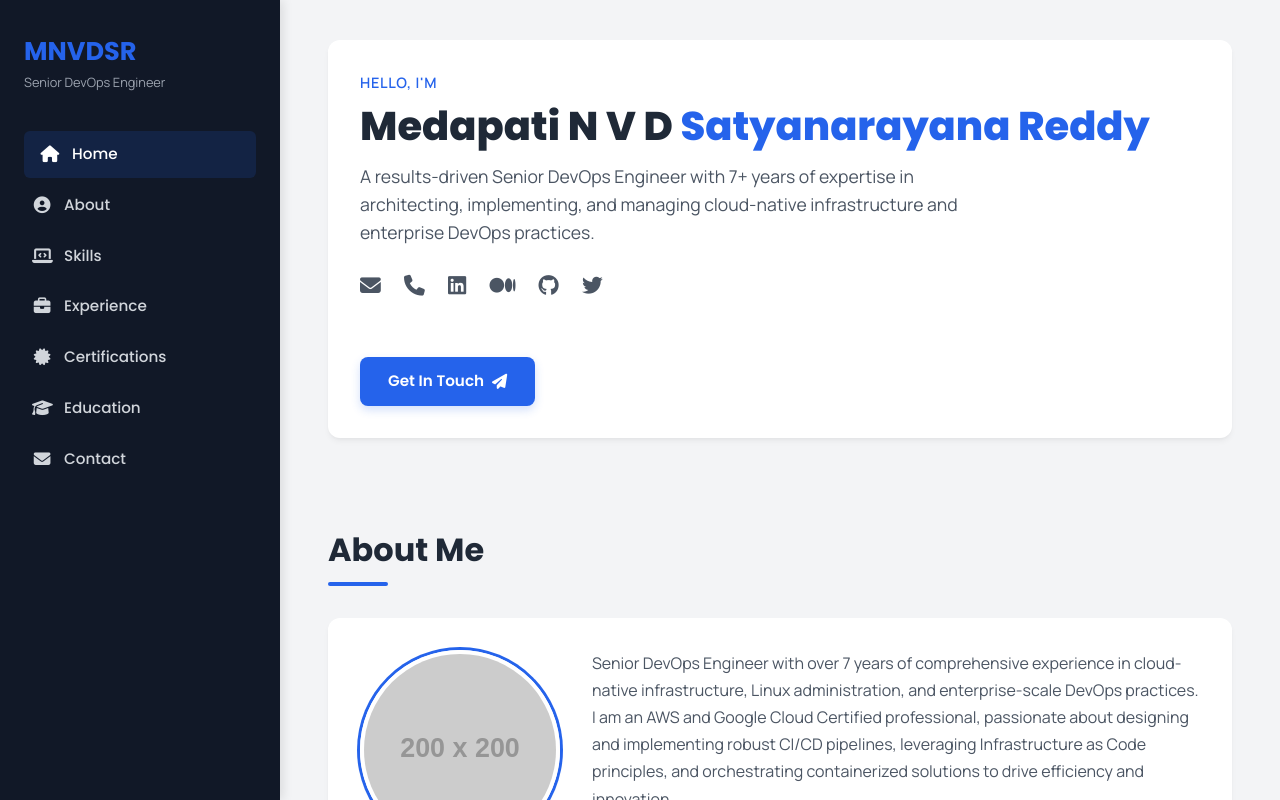
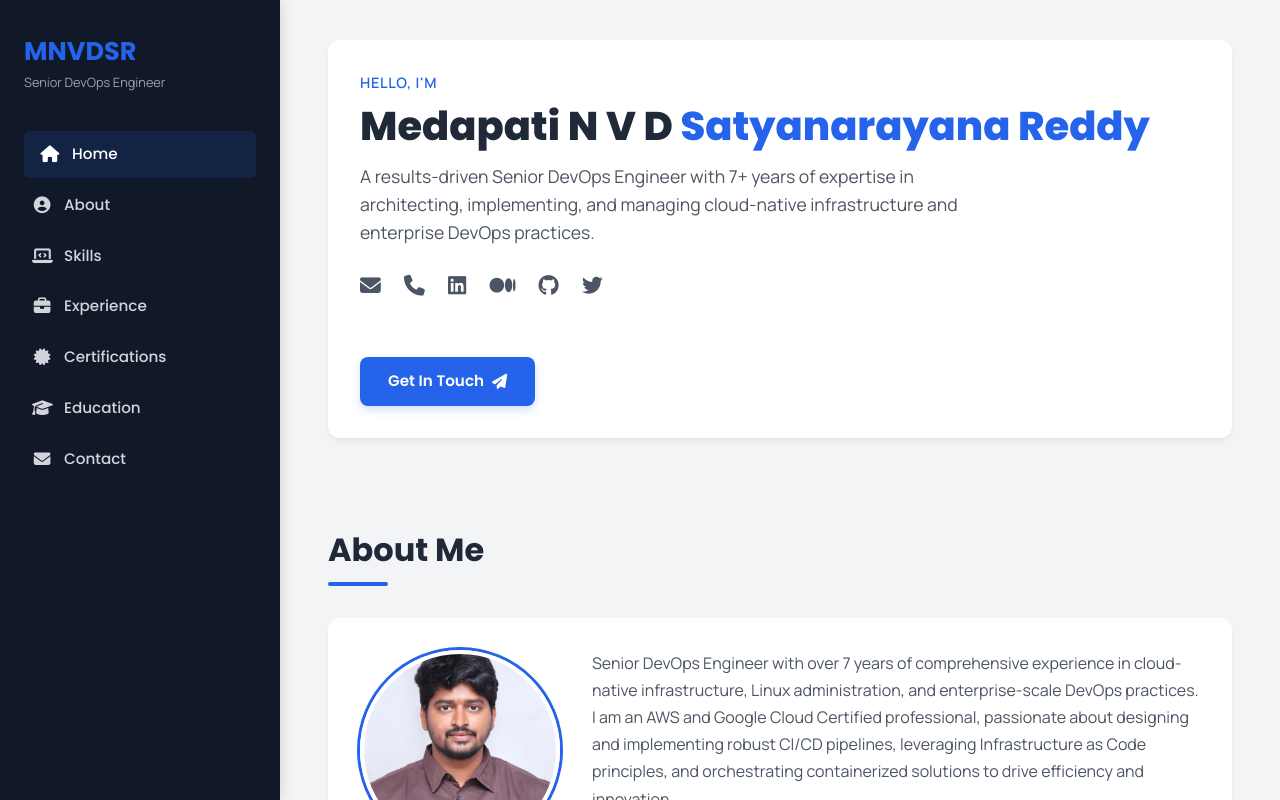
Before and after one commit to reddy5310/portfolio, a plain HTML site: page index.html in a window 1280 px wide. Drawn offline with nearby package versions, Linux system fonts and the light colour scheme; placeholder pictures from the web are drawn by us.

Commit message:
V2 image update.html

```diff
--- a/index.html
+++ b/index.html
@@ -693,7 +693,7 @@
                 <div class="content-card fade-in-up">
                     <div class="about-content">
                         <div class="about-image-container">
-                            <img src="https://placehold.co/200x200/E0E7FF/1F2937?text=MNR&font=Poppins" alt="Medapati N V D Satyanarayana Reddy" class="about-image" onerror="this.src='https://placehold.co/200x200/E0E7FF/1F2937?text=Profile&font=Poppins'">
+                            <img src="https://github.com/reddy5310/portfolio/blob/main/profile.jpg" alt="Medapati N V D Satyanarayana Reddy" class="about-image" onerror="this.src='https://placehold.co/200x200/E0E7FF/1F2937?text=Profile&font=Poppins'">
                         </div>
                         <div class="about-text">
                             <p>
```
